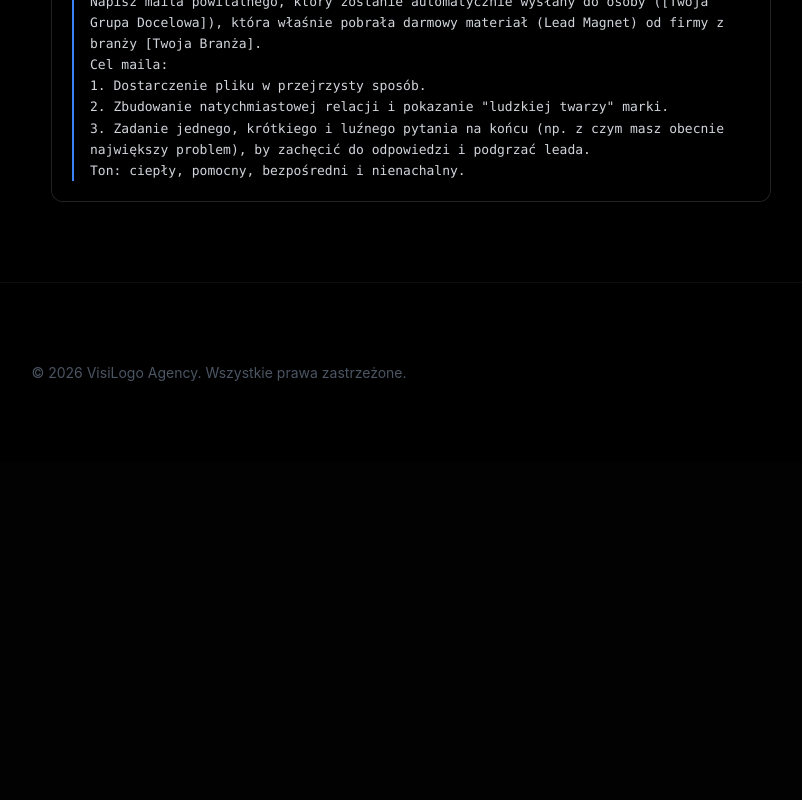
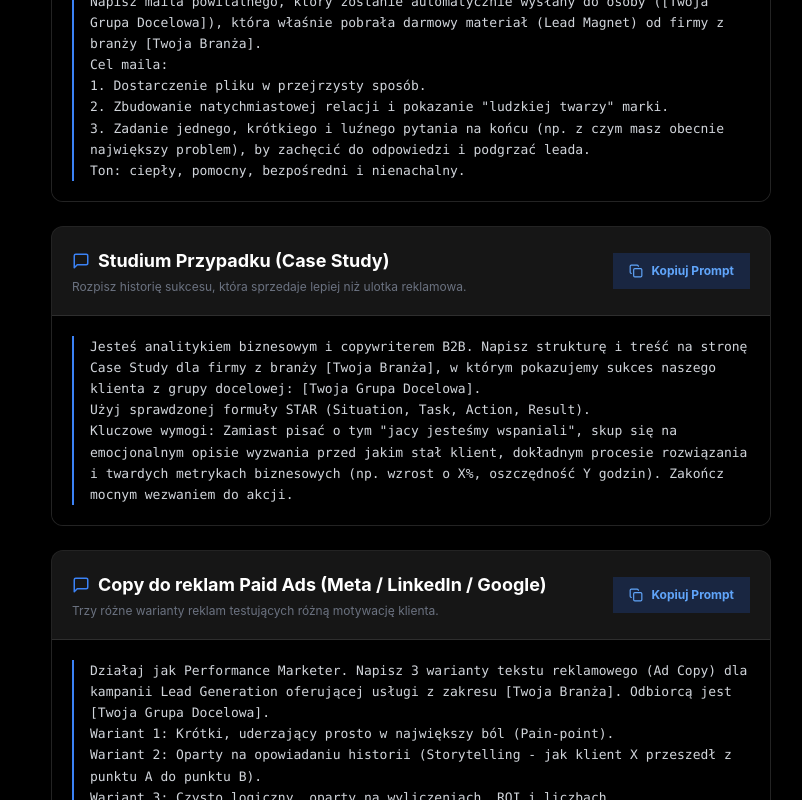
Before and after one commit to michalfbi/visilogo, a React (Create React App) app in the folder frontend/: page /baza-promptow in a window 1280 px wide. Shown: the part 2000-2800 px from the top of the page, without its empty margins (421-1223 px from the left). Before the commit the page ends 2463 px from the top, so only its background shows below. Built offline with nearby package versions, Linux system fonts and the light colour scheme; the HTML template or start-up script is replaced by a standard one.

Commit message:
feat: powiększenie bazy promptów do 18 unikalnych skryptów dodając m.in. SEO, ICP, cenniki i recovery

```diff
--- a/frontend/src/components/AIPromptLibrary.jsx
+++ b/frontend/src/components/AIPromptLibrary.jsx
@@ -30,7 +30,7 @@ const AIPromptLibrary = () => {
         email_klienta: formData.email,
         branza: formData.industry,
         grupa_docelowa: formData.targetAudience,
-        message: `Nowy Lead z Rozbudowanej Bazy Promptów! Klient (${formData.email}) z branży "${formData.industry}" odblokował zaawansowane skrypty sprzedaży i strategii.`
+        message: `Nowy Lead z Rozbudowanej Bazy Promptów! Klient (${formData.email}) z branży "${formData.industry}" odblokował potężną bazę 18 skryptów.`
       })
     }).catch(err => console.error("Webhook error", err));
 
@@ -80,7 +80,7 @@ Zignoruj lanie wody, skup się wyłącznie na intencji wyszukiwania (search inte
       },
       {
         title: "Skrypt Wideo (TikTok / Reels / Shorts)",
-        description: 'Gotowy scenariusz na angażującą "rolkę" do social mediów.',
+        description: 'Gotowy scenariusz na angażującą rolkę do social mediów.',
         text: `Napisz dynamiczny skrypt wideo (max 60 sekund) dla firmy z branży ${industryContext}. Odbiorca: ${targetContext}.
 Format skryptu:
 1. Hook (pierwsze 3 sekundy) - kontrowersyjne lub mocne stwierdzenie przyciągające uwagę.
@@ -98,6 +98,22 @@ Cel maila:
 2. Zbudowanie natychmiastowej relacji i pokazanie "ludzkiej twarzy" marki.
 3. Zadanie jednego, krótkiego i luźnego pytania na końcu (np. z czym masz obecnie największy problem), by zachęcić do odpowiedzi i podgrzać leada.
 Ton: ciepły, pomocny, bezpośredni i nienachalny.`
+      },
+      {
+        title: "Studium Przypadku (Case Study)",
+        description: "Rozpisz historię sukcesu, która sprzedaje lepiej niż ulotka reklamowa.",
+        text: `Jesteś analitykiem biznesowym i copywriterem B2B. Napisz strukturę i treść na stronę Case Study dla firmy z branży ${industryContext}, w którym pokazujemy sukces naszego klienta z grupy docelowej: ${targetContext}.
+Użyj sprawdzonej formuły STAR (Situation, Task, Action, Result).
+Kluczowe wymogi: Zamiast pisać o tym "jacy jesteśmy wspaniali", skup się na emocjonalnym opisie wyzwania przed jakim stał klient, dokładnym procesie rozwiązania i twardych metrykach biznesowych (np. wzrost o X%, oszczędność Y godzin). Zakończ mocnym wezwaniem do akcji.`
+      },
+      {
+        title: "Copy do reklam Paid Ads (Meta / LinkedIn / Google)",
+        description: "Trzy różne warianty reklam testujących różną motywację klienta.",
+        text: `Działaj jak Performance Marketer. Napisz 3 warianty tekstu reklamowego (Ad Copy) dla kampanii Lead Generation oferującej usługi z zakresu ${industryContext}. Odbiorcą jest ${targetContext}.
+Wariant 1: Krótki, uderzający prosto w największy ból (Pain-point).
+Wariant 2: Oparty na opowiadaniu historii (Storytelling - jak klient X przeszedł z punktu A do punktu B).
+Wariant 3: Czysto logiczny, oparty na wyliczeniach, ROI i liczbach.
+Do każdego wariantu zaproponuj tekst nagłówka (Headline) i sugestię grafiki.`
       }
     ],
     sales: [
@@ -133,6 +149,22 @@ Ton ma być ultra-profesjonalny, zwięzły i udowadniający, że aktywnie słuch
         description: "Wiadomość do nowo dodanej osoby bez chamskiej sprzedaży.",
         text: `Stwórz pierwszą wiadomość na LinkedIn do nowo dodanego kontaktu z grupy ${targetContext}, z intencją zaproponowania usług z zakresu ${industryContext}.
 Zasady: Nie sprzedawaj w pierwszej wiadomości. Odnieś się do ich stanowiska i wyzwań na obecnym rynku. Zaproponuj wysłanie darmowego zasobu, który masz w zanadrzu (np. raportu, checklisty audytowej), który rozwiązuje ich jeden mały problem. Zakończ pytaniem o pozwolenie na wysłanie materiału, nie wrzucaj od razu linka. Bądź naturalny.`
+      },
+      {
+        title: "Odzyskiwanie martwych leadów (9-Word Email)",
+        description: "Szokująco skuteczny format wznowienia kontaktu z zeszłego roku.",
+        text: `Napisz maila typu 'Re-engagement' do potencjalnego klienta z grupy ${targetContext}, który pół roku temu był zainteresowany naszą ofertą z zakresu ${industryContext}, ale ostatecznie przestał odpisywać na maile (tzw. ghosting).
+Zastosuj legendarną technikę "9-Word Email" od Deana Jacksona. Mail ma zawierać tylko powitanie i jedno ekstremalnie krótkie, bezpośrednie pytanie (np. "Cześć [Imię], czy wciąż szukacie pomocy z..."). Zero grafik, stopek i wstępów. Celem jest wymuszenie szybkiej odpowiedzi "Tak" lub "Nie".`
+      },
+      {
+        title: "Prośba o polecenie (Referral Request)",
+        description: "Jak prosić zadowolonych klientów o nowe kontakty, nie wywołując u nich dyskomfortu.",
+        text: `Jesteś Account Managerem. Napisz maila z prośbą o polecenie (referral) do naszego obecnego, bardzo zadowolonego klienta z sektora ${targetContext}. Wykonaliśmy dla niego doskonałą usługę z zakresu ${industryContext}.
+Zasady:
+1. Przypomnij o wspólnym sukcesie.
+2. Zapytaj, czy w jego sieci kontaktów jest ktoś, kto boryka się z podobnym problemem.
+3. Zdejmij z niego presję (powiedz, że jeśli nikogo nie zna, to żaden problem).
+4. ZAPROPONUJ GOTOWY TEKST (Forwardable Email) - krótki szablon wiadomości, który on może po prostu skopiować i wysłać swojemu znajomemu, oszczędzając swój czas.`
       }
     ],
     strategy: [
@@ -165,6 +197,22 @@ Napisz 3 gotowe, konkretne skrypty odpowiedzi do wykorzystania w rozmowie na ży
 2. Oparta na obnażeniu ukrytych kosztów taniej konkurencji w długim terminie.
 3. Skrypt budujący nasz autorytet przez twardą obronę marży i procesu.
 Skrypty mają być asertywne, pełne szacunku i absolutnie pewne siebie. Mają brzmieć naturalnie, jak mówione na żywo.`
+      },
+      {
+        title: "Konstrukcja 3-poziomowych Pakietów Cenowych (Pricing Tiers)",
+        description: "Zastosuj psychologię cen (Decoy Effect), by najdroższy pakiet wydawał się najatrakcyjniejszy.",
+        text: `Działaj jako doradca ds. wyceny B2B (Pricing Strategist). Opracuj 3-poziomowy model cenowy (pakiety: Podstawowy, Profesjonalny, Premium) dla usług z zakresu ${industryContext} oferowanych grupie: ${targetContext}.
+Zastosuj psychologiczną metodę "Decoy Effect" (Efekt Przynęty) - pakiet środkowy (Profesjonalny) ma być najbardziej opłacalnym wyborem, a pakiet najtańszy ma jawić się jako niepełny.
+Rozpisz dokładnie nazwy pakietów, sugerowany zakres elementów (bullet points) w każdym z nich oraz strategię kontrastowania ich ze sobą podczas rozmowy handlowej.`
+      },
+      {
+        title: "Błyskawiczna Analiza Konkurencji Rynkowej",
+        description: "Framework dla ChatGPT do prześwietlenia rywali i znalezienia ich słabych punktów.",
+        text: `Jesteś Analitykiem Konkurencji i Starszym Strategiem Rynkowym. Zbuduj dla mnie rygorystyczny framework analityczny do prześwietlenia moich największych rywali w branży ${industryContext}, walczących o klienta ${targetContext}.
+Wypisz:
+1. 5 kluczowych obszarów (metryk), które muszę zbadać odwiedzając ich strony WWW i profile social media.
+2. Jakie pułapki komunikacyjne najczęściej popełniają słabe firmy w tej branży.
+3. Podaj 3 potencjalne "Blue Oceans" (luki rynkowe i przewagi konkurencyjne), na których mogę zbudować potężny wizerunek marki, podczas gdy konkurencja skupia się wyłącznie na zaniżaniu cen.`
       }
     ]
   };
@@ -201,6 +249,7 @@ Skrypty mają być asertywne, pełne szacunku i absolutnie pewne siebie. Mają b
         </div>
 
         <div className="grid lg:grid-cols-12 gap-12">
+          {/* Konfigurator */}
           <motion.div
             initial={{ opacity: 0, x: -20 }}
             animate={{ opacity: 1, x: 0 }}
@@ -243,6 +292,7 @@ Skrypty mają być asertywne, pełne szacunku i absolutnie pewne siebie. Mają b
               </button>
             </div>
 
+            {/* Haczyk Sprzedażowy */}
             <div className="bg-gradient-to-br from-blue-900/20 to-black border border-blue-500/30 p-6 rounded-2xl shadow-xl mt-6">
               <div className="bg-blue-500/10 w-10 h-10 rounded-full flex items-center justify-center text-blue-500 mb-4">
                 <Sparkles size={20} />
@@ -257,6 +307,7 @@ Skrypty mają być asertywne, pełne szacunku i absolutnie pewne siebie. Mają b
             </div>
           </motion.div>
 
+          {/* Podgląd Promptów */}
           <motion.div
             initial={{ opacity: 0, x: 20 }}
             animate={{ opacity: 1, x: 0 }}
```
